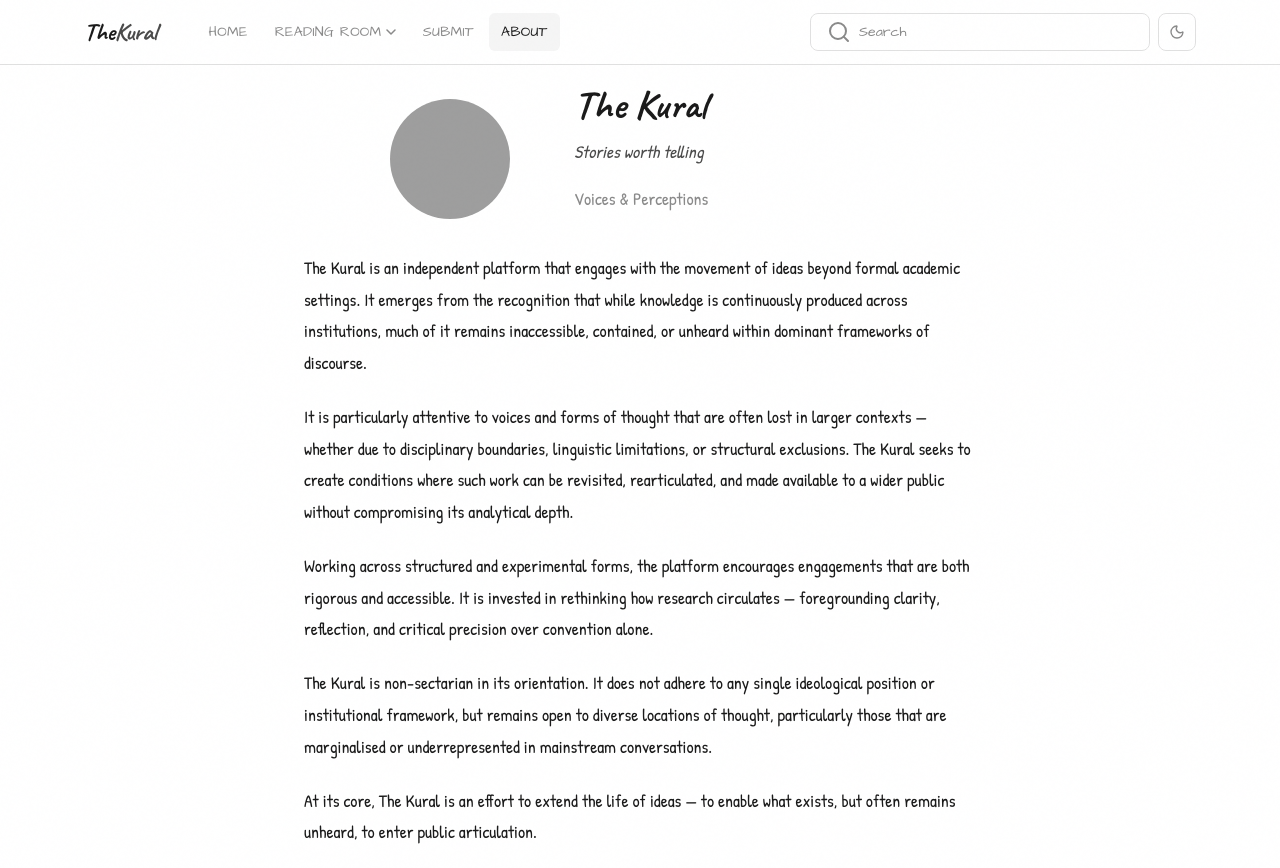
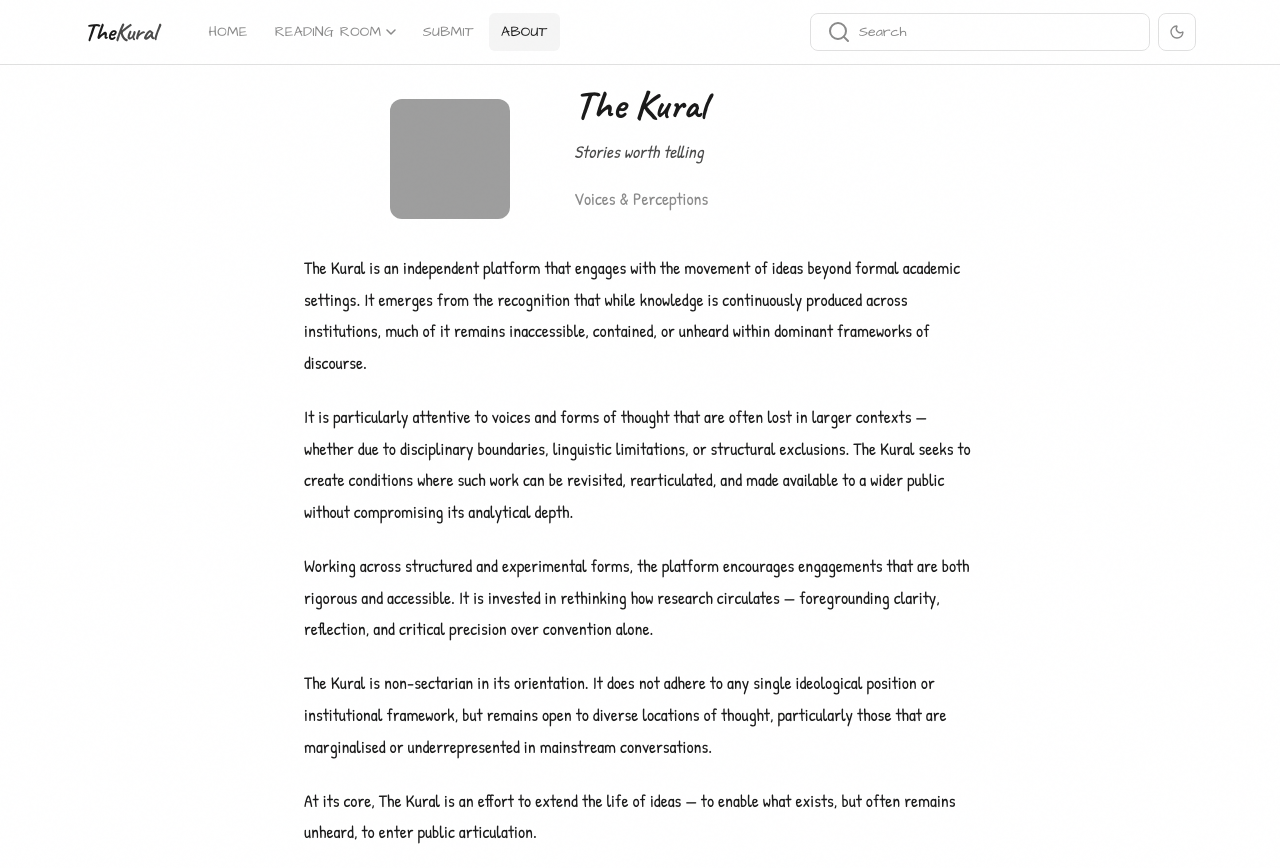
Before and after one commit to someoneonearthwholovestg/the_kural, a Jekyll site: the page built from src/about/index.html, in a window 1280 px wide. Shown: the top 868 px of the page. Built offline with Jekyll 4.4.1, drawn with Linux system fonts in a browser that asks for light colours; grey boxes are pictures that could not be loaded.

Commit message:
Update index.html

```diff
--- a/src/about/index.html
+++ b/src/about/index.html
@@ -8,7 +8,7 @@ permalink: /about
 <div class="container-narrow">
 
   <div style="padding:1rem 0 1rem;display:flex;gap:4rem;align-items:center;max-width:500px;margin:0 auto">
-    <div style="flex-shrink:0;width:120px;height:120px;border-radius:50%;overflow:hidden;">
+    <div style="flex-shrink:0;width:120px;height:120px;border-radius:10%;overflow:hidden;">
       <img src="{{ site.favicon }}" alt="{{ site.title }}" style="width:100%;height:100%;object-fit:cover;" />
     </div>
     <div>
```
